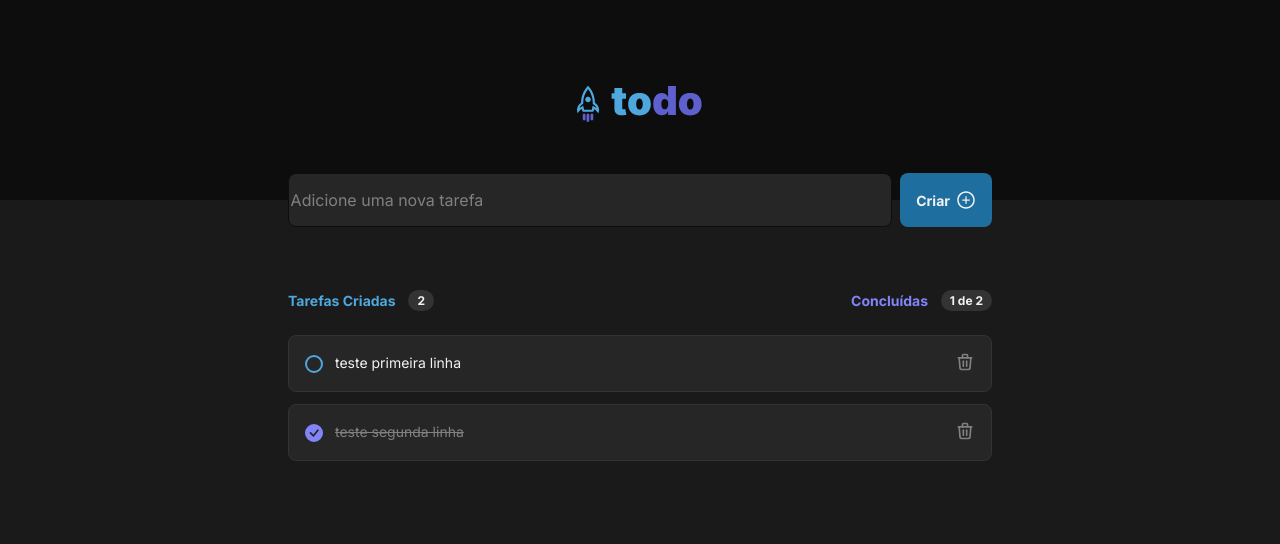
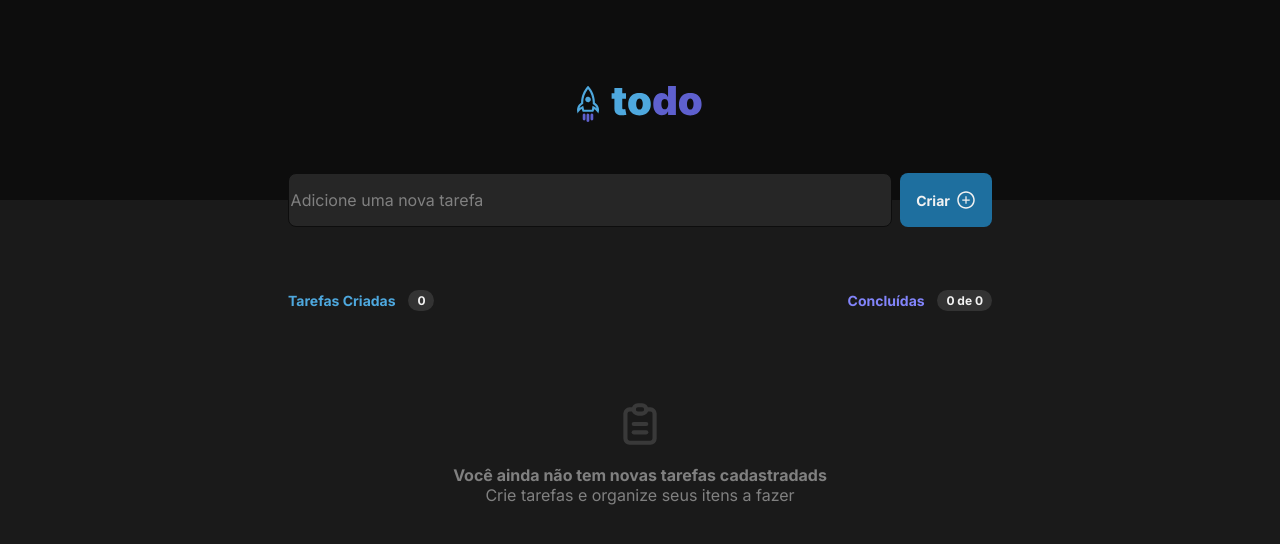
Before and after one commit to Givaild/todo-Ignite, a React (Vite) app: page / in a window 1280 px wide. Shown: the top 544 px of the page. Built offline with nearby package versions, Linux system fonts and the light colour scheme.

Commit message:
fix delete test db in app module

```diff
--- a/src/App.tsx
+++ b/src/App.tsx
@@ -10,14 +10,7 @@ export interface InterfaceTask {
 
 function App() {
   const [dbTasks,setDbTasks] = useState<InterfaceTask[]>([
-    {id:'teste1',
-    title: 'teste primeira linha',
-    isCompleted:false
-  },
-  {id:'teste2',
-    title: 'teste segunda linha',
-    isCompleted:true
-  }
+
   ]);
 
   function addTask(taskTitle:string) {
```
